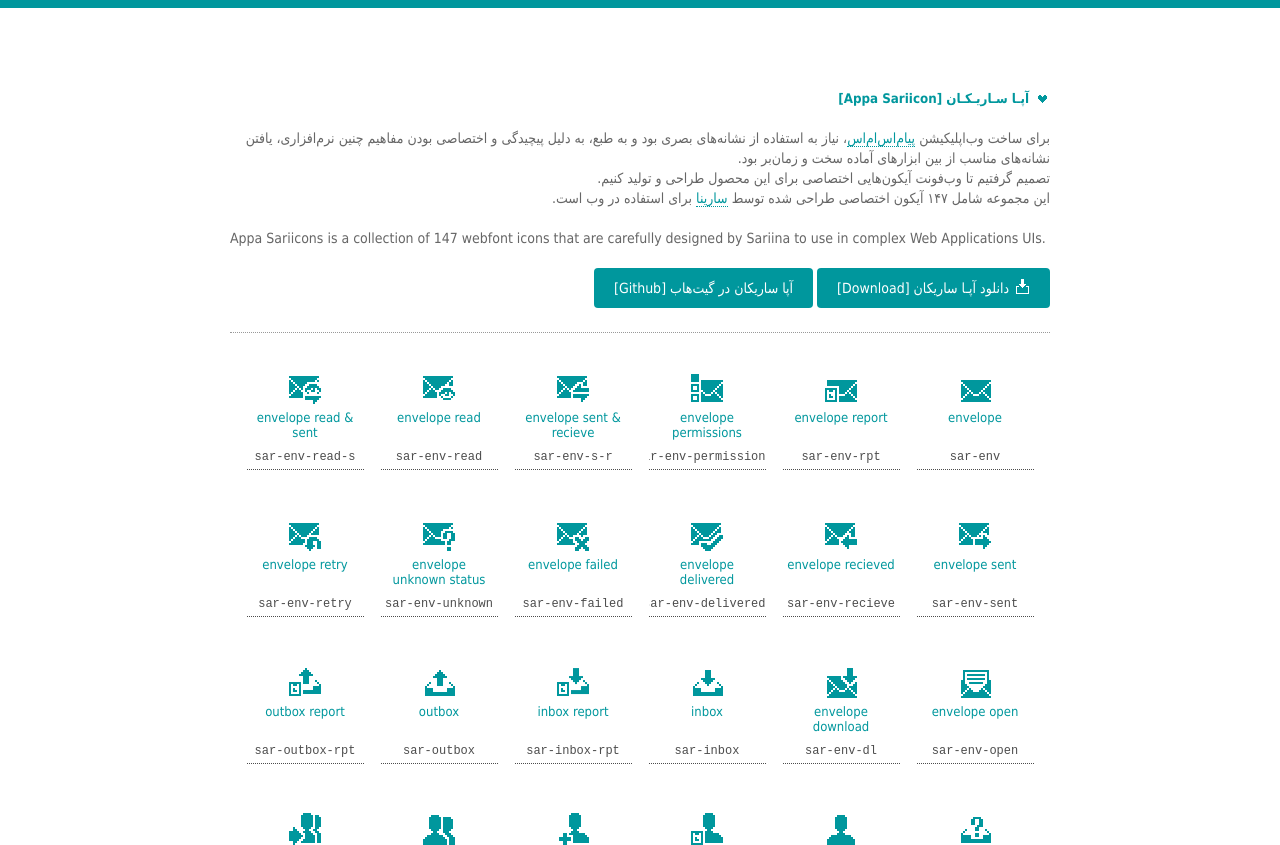
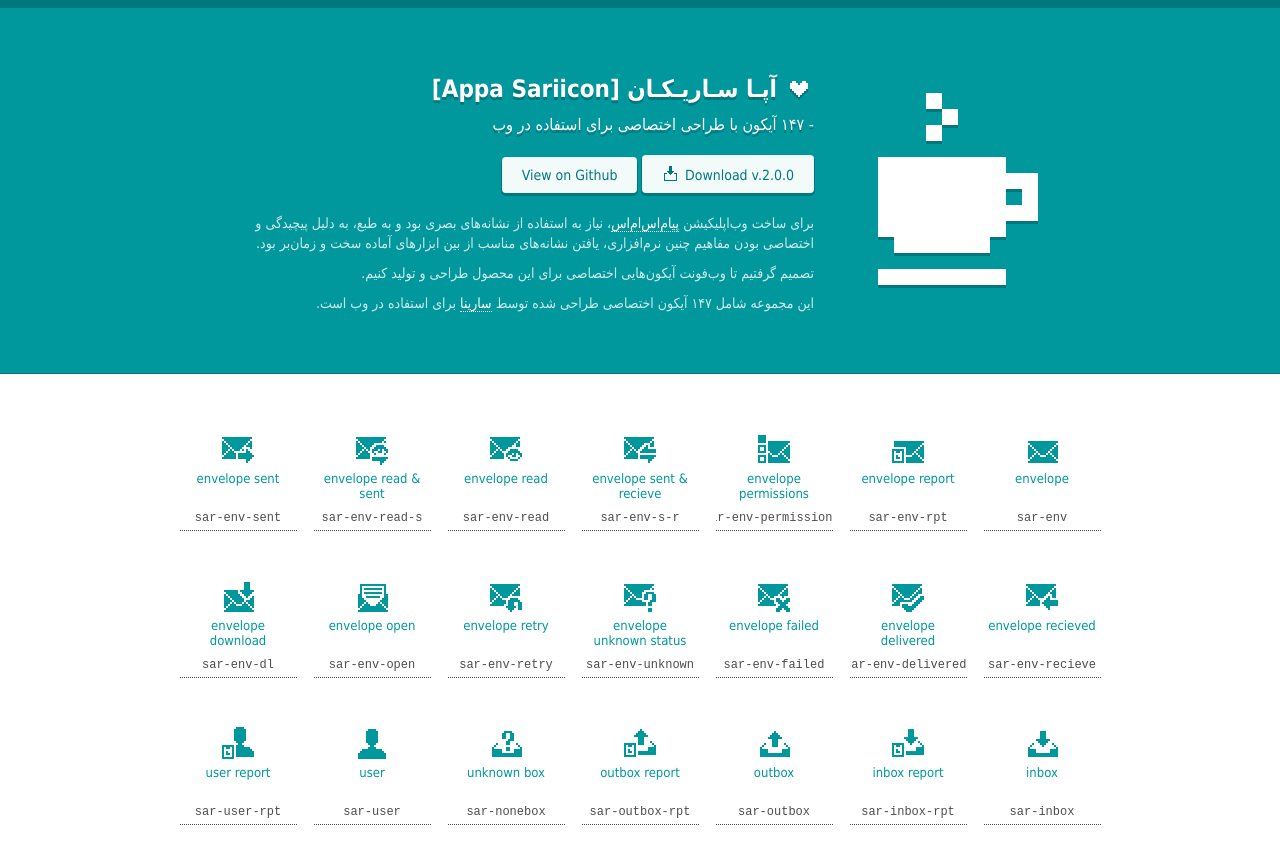
Before and after one commit to sariina/appa-sariicon, a website: page index.html in a window 1280 px wide. Shown: the top 845 px of the page. Drawn offline with Linux system fonts and the light colour scheme; files whose address does not match are found by name.

Commit message:
index design tweaks

```diff
--- a/index.html
+++ b/index.html
@@ -34,69 +34,124 @@
 		padding: 0;
 		color: #00979D;
 		background: #FFF;
-		border-top: 8px solid #00979D;
+		border-top: 8px solid #00797E;
 	}
 
 	.wrap {
-		padding: 20px;
 		display: block;
 		direction: rtl;
-		max-width: 860px;
-		margin: 20px auto;
+		margin: 0 auto 20px;
 		text-align: center;
 	}
 
-	.desc {
-		color: #666;
-		text-align: right;
-		margin: 40px 0 20px;
-		font-family: Tahoma, 'Ubuntu';
-		border-bottom: 1px dotted rgba(0,0,0,.4);
+	.desc_wrap {
+		width: 100%;
+		padding: 40px 20px 50px;
+		background-color: #00979D;
+		border-bottom: 1px solid #00797E;
 	}
 
-	.desc p {
+	.desc {
+		display: table;
+		margin: 0 auto;
+		max-width: 860px;
+		text-align: right;
+		color: rgba(255,255,255,.8);
+		font-family: Tahoma, 'Ubuntu';
+	}
+
+	.big-icon {
+		display: table-cell;
+		vertical-align: top;
+	}
+
+	.big-icon i {
+		color: #FFF;
+		font-size: 256px;
+		display: inline-block;
+		text-shadow: 0 3px 0 rgba(0,0,0,.2);
+	}
+
+	.info-box {
+		display: table-cell;
+		vertical-align: top;
+	}
+
+	.info-box p {
+		margin-top: 0;
 		display: block;
 		font-size: 14px;
 		line-height: 20px;
+		margin-bottom: 10px;
 	}
 
-	.desc h5 {
-		color: #00979D;
+	.info-box h2 {
+		color: #FFF;
+		margin-bottom: 8px;
+		text-shadow: 0 3px 0 rgba(0,0,0,.2);
 	}
 
-	.desc h5 i {
-		font-size: 16px;
+	.info-box h2 i {
+		font-size: 32px;
 		margin-left: 5px;
 	}
 
-	.desc a {
-		color: #00979D;
+	.info-box h4 {
+		margin-top: 12px;
+		font-weight: normal;
+		color: rgba(255,255,255,1);
+		text-shadow: 0 3px 0 rgba(0,0,0,.2);
 	}
 
-	.desc .btn {
+	.info-box a {
 		color: #FFF;
+	}
+
+	.info-box .btn {
+		color: #00797E;
+		font-size: 14px;
 		padding: 10px 20px;
 		border-radius: 4px;
 		margin-bottom: 10px;
 		text-decoration: none;
 		display: inline-block;
-		background-color: #00979D;
+		box-shadow: 0 2px 0 1px rgba(0,0,0,.2);
+		background-color: rgba(255,255,255,.95);
+		transition: all .2s ease-in-out;
+		-moz-transition: all .2s ease-in-out;
+		-webkit-transition: all .2s ease-in-out;
 	}
 
-	.desc .btn i {
+	.info-box .btn i {
 		font-size: 16px;
-		margin-left: 5px;
+		margin-right: 7px;
 	}
 
-	.desc .btn:hover {
-		background-color: #00797E;
+	.info-box .btn:hover {
+		background-color: rgba(255,255,255,.8);
 	}
 
+	.info-box .btn-set {
+		margin-bottom: 10px;
+	}
+
+	.glyph_wrap {
+		padding: 20px;
+		margin: 20px auto;
+		max-width: 980px;
+	}
 
 	.glyph {
 		font-size: 16px;
 		text-align: center;
 		display: inline-block;
+		transition: all .2s ease-in-out;
+		-moz-transition: all .2s ease-in-out;
+		-webkit-transition: all .2s ease-in-out;
+	}
+
+	.glyph:hover {
+		color: #000;
 	}
 
 	.glyph div {
@@ -125,6 +180,9 @@
 		background-color: transparent;
 		-webkit-appearance: none;
 		border-bottom: 1px dotted;
+		transition: all .2s ease-in-out;
+		-moz-transition: all .2s ease-in-out;
+		-webkit-transition: all .2s ease-in-out;
 	}
 
 	.glyph div input:hover {
@@ -153,26 +211,45 @@
 		margin: 0 3px 0;
 	}
 
+	@media screen and (max-width: 700px) {
+
+		.big-icon {
+			display: none;
+		}
+
+	}
+
 </style>
 
 <body>
 	<div class="wrap">
+
+		<div class="desc_wrap">
 			<div class="desc">
-			<h5><i class="sar sar-heart"></i>آپـا سـاریـکـان [Appa Sariicon]</h5>
+				<div class="big-icon">
+					<i class="sar sar-coffee"></i>
+				</div>
+				<div class="info-box">
+					<h2><i class="sar sar-heart"></i>آپـا سـاریـکـان [Appa Sariicon]</h2>
+					<h4>- ۱۴۷ آیکون با طراحی اختصاصی برای استفاده در وب</h4>
+						<div class="btn-set">
+							<a class="btn" href="https://github.com/sariina/appa-sariicon/archive/master.zip">Download v.2.0.0<i class="sar sar-insert"></i></a>
+							<a class="btn" href="https://github.com/sariina/appa-sariicon">View on Github</a>
+						</div>
 					<p>
-				برای ساخت وب‌اپلیکیشن <a href="http://payamsms.com">پیام‌اس‌ام‌اس</a>، نیاز به استفاده از نشانه‌های بصری بود و به طبع، به دلیل پیچیدگی و اختصاصی بودن مفاهیم چنین نرم‌افزاری، یافتن نشانه‌های مناسب از بین ابزارهای آماده سخت و زمان‌بر بود.<br />
-				تصمیم گرفتیم تا وب‌فونت آیکون‌هایی اختصاصی برای این محصول طراحی و تولید کنیم.<br />
+						برای ساخت وب‌اپلیکیشن <a href="http://payamsms.com">پیام‌اس‌ام‌اس</a>، نیاز به استفاده از نشانه‌های بصری بود و به طبع، به دلیل پیچیدگی و اختصاصی بودن مفاهیم چنین نرم‌افزاری، یافتن نشانه‌های مناسب از بین ابزارهای آماده سخت و زمان‌بر بود.
+					</p>
+					<p>
+						تصمیم گرفتیم تا وب‌فونت آیکون‌هایی اختصاصی برای این محصول طراحی و تولید کنیم.
+					</p>
+					<p>
 						این مجموعه شامل ۱۴۷ آیکون اختصاصی طراحی شده توسط <a href="http://sariina.com" title="لینک به سایت سارینا">سارینا</a> برای استفاده در وب است.<br />
-
-				<br />
-				<span style="direction: ltr; text-align: left; display: block;">Appa Sariicons is a collection of 147 webfont icons that are carefully designed by Sariina to use in complex Web Applications UIs.</span>
-				<br />
-
-				<a class="btn" href="https://github.com/sariina/appa-sariicon/archive/master.zip"><i class="sar sar-insert"></i>دانلود آپـا ساریکان [Download]</a>
-				<a class="btn" href="https://github.com/sariina/appa-sariicon">آپا ساریکان در گیت‌هاب [Github]</a>
 					</p>
 				</div>
+			</div>
+		</div>
 
+		<div class="glyph_wrap">
 			<div class="glyph">
 				<div>
 					<i class="sar sar-env"></i>
@@ -1202,6 +1279,7 @@
 					<input type="text" value="sar-check-half"></input>
 				</div>
 			</div>
+		</div>
 
 		<div style="font-family: tahoma; color: #00979D; margin-top: 50px; text-align: center;">
 			<i style="font-size: 64px; margin-bottom: 8px;" class="sar sar-sariina-logo"></i><br />
@@ -1209,8 +1287,8 @@
 			<span style="font-size: 13px;">شرکت فناوری اطلاعات ســـاریـنـا</span><br />
 			<span style="font-size: 13px;">مـا کـسـب و کـار آنـلـایـن شـمـا را تـوسـعـه مـی دهـیـم</span>
 			<nav>
-				<a href="http://blog.sariina.com">وبلاگ سارینا</a>
-				<a href="http://sariina.com">وبسایت سارینا</a>
+				<a href="http://blog.sariina.com">وبلاگ</a>
+				<a href="http://sariina.com">وبسایت</a>
 				<a href="http://twitter.com/sariinaco">سارینا در توییتر</a>
 			</nav>
 		</div>
```
Lines whose indentation alone changed are shown as unchanged.
